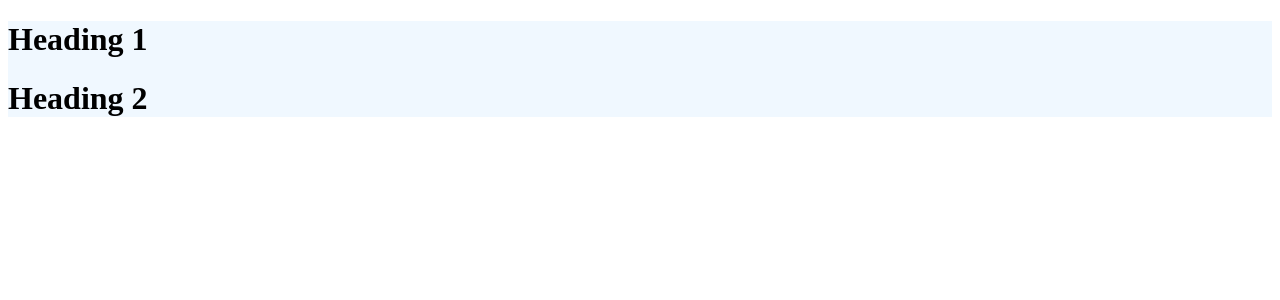
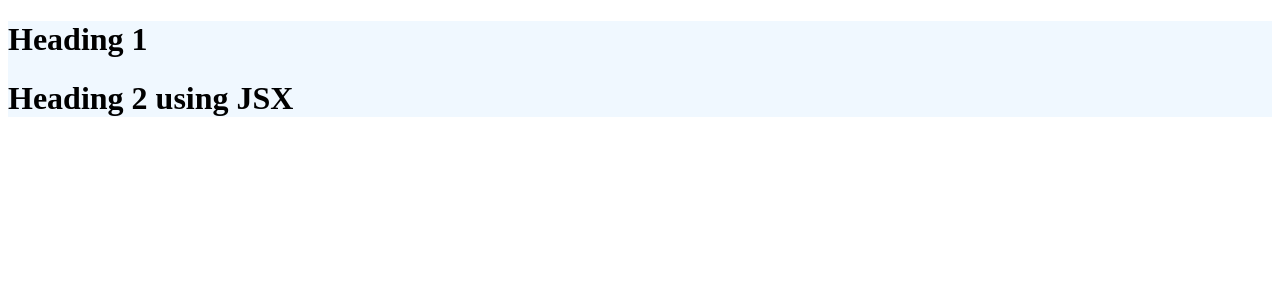
Before and after one commit to pratikishere/NamasteReact, a React (Vite) app: page / in a window 1280 px wide. Shown: the top 300 px of the page. Built offline with nearby package versions, Linux system fonts and the light colour scheme.

Commit message:
Add JSX object

```diff
--- a/App.js
+++ b/App.js
@@ -8,13 +8,9 @@ const heading1 = React.createElement(
   },
   "Heading 1"
 );
-const heading2 = React.createElement(
-  "h1",
-  {
-    key: "heading2",
-  },
-  "Heading 2"
-);
+
+const heading2 = <h1 key="heading2">Heading 2 using JSX</h1>;
+
 const container = React.createElement(
   "div",
   {
```
